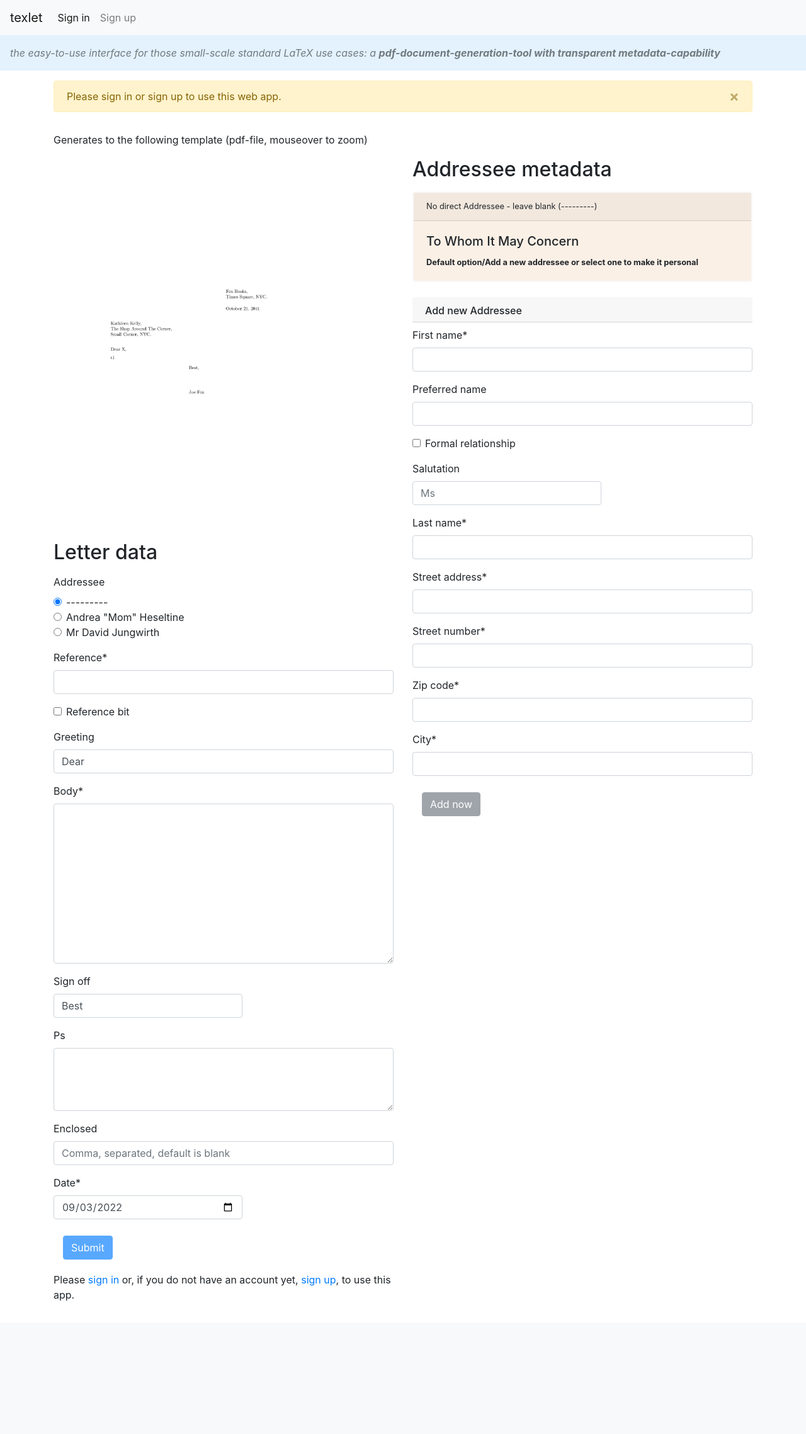
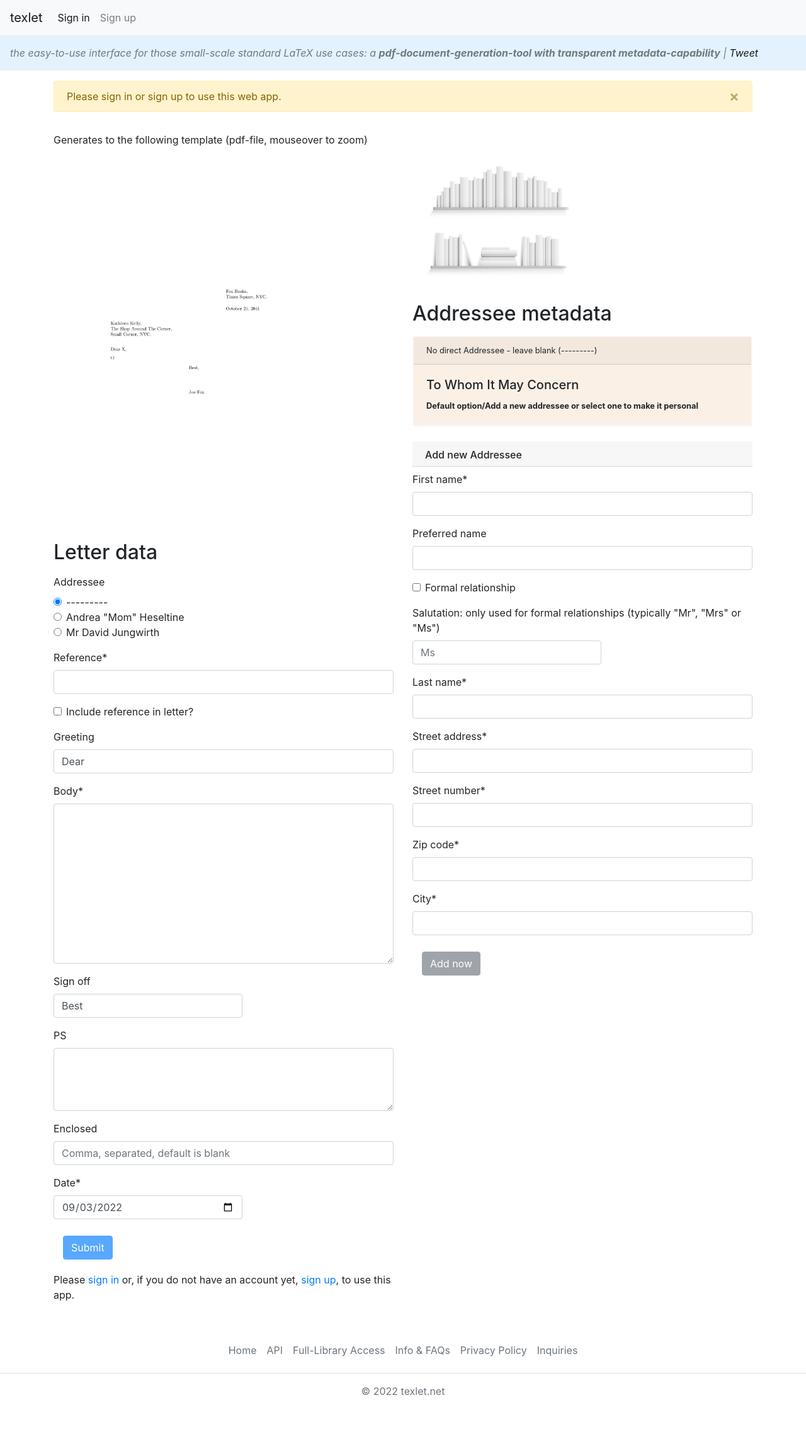
Before and after one commit to heseltime/texlet, a Django app: page /letter in a window 1280 px wide. Shown: the whole page at 63% size. Before the commit the page ends 2065 px from the top, so only its background shows below. Run offline with Django 3.2, Linux system fonts and the light colour scheme; data comes from the database, SQL or seed files in the repository; both versions use the stored data as it was after the commit; some libraries are stand-ins or nearby versions.

Commit message:
preppingwhitenoise

```diff
--- a/texapp/models.py
+++ b/texapp/models.py
@@ -65,7 +65,7 @@
     first_name = models.CharField(max_length=20)
     preferred_name = models.CharField(max_length=20, blank=True)
     formal_relationship = models.BooleanField()
-    salutation = models.CharField(max_length=50, blank=True)
+    salutation = models.CharField('Salutation: only used for formal relationships (typically "Mr", "Mrs" or "Ms")   ',max_length=50, blank=True)
     last_name = models.CharField(max_length=50)
     street_address = models.CharField(max_length=50)
     street_number = models.IntegerField()
@@ -128,11 +128,11 @@
     addressee = models.ForeignKey(ProfileAddressee, on_delete=models.CASCADE, blank=True, null=True, default='')
 
     reference = models.CharField(max_length=100)
-    reference_bit = models.BooleanField()
+    reference_bit = models.BooleanField('Include reference in letter?')
     greeting = models.CharField(max_length=50, blank=True, default='Dear')
     body = models.CharField(max_length=1000)
     sign_off = models.CharField(max_length=50, blank=True, default='Best')
-    ps = models.CharField(max_length=250, blank=True, default='')
+    ps = models.CharField('PS',max_length=250, blank=True, default='')
     enclosed = models.CharField(max_length=100, blank=True, default='')
     date = models.DateField(default=datetime.date.today)
 
@@ -158,6 +158,7 @@
             }),
             'reference_bit': CheckboxInput(attrs={
                 'class': 'form-check',
+                'title': 'Include in letter?',
             }),
             'salutation': TextInput(attrs={
                 'placeholder': 'Dear ',
@@ -175,6 +176,7 @@
             }),
             'ps': Textarea(attrs={
                 'placeholder': '',
+                'title': 'PS',
                 'style': 'height: 100px;',
                 'class': 'form-control'
             }),
--- a/texlet/settings.py
+++ b/texlet/settings.py
@@ -41,6 +41,7 @@
     'texapp',
     # 3rd pary
     'crispy_forms',
+    'fontawesomefree',
 ]
 
 # 3rd pary required co-definitions
@@ -146,6 +147,8 @@
     #BASE_DIR / "texlet/boot", # in static
 ]
 
+# --- prepping whitenoise
+
 # Default primary key field type
 # https://docs.djangoproject.com/en/3.2/ref/settings/#default-auto-field
 
--- a/texlet/templates/base.html
+++ b/texlet/templates/base.html
@@ -13,6 +13,8 @@
 
     <script src="{% static 'texlet/js/main.js' %}"></script>
     <script src="{% static 'texlet/js/jquery.magnify.js' %}"></script>
+
+    <script src="{% static 'fontawesomefree/js/all.min.js' %}"></script>
 
 </head>
 
@@ -53,7 +55,7 @@
 
 <nav class="navbar navbar-light" style="background-color: #e3f2fd;">
     <span class="navbar-text">
-        <i>the easy-to-use interface for those small-scale standard LaTeX use cases: a <b>pdf-document-generation-tool with transparent metadata-capability</b></i>
+        <i>the easy-to-use interface for those small-scale standard LaTeX use cases: a <b>pdf-document-generation-tool with transparent metadata-capability</b> | <a href="#" alt="Tweet this">Tweet <i class="fa-brands fa-twitter"></i></a> </i>
     </span>
 </nav>
 
@@ -75,4 +77,16 @@
 {% block content %}
 {% endblock %}
 
+<footer class="py-3 my-4">
+    <ul class="nav justify-content-center border-bottom pb-3 mb-3">
+        <li class="nav-item"><a href="/" class="nav-link px-2 text-muted">Home</a></li>
+        <li class="nav-item"><a href="/texapp/api" class="nav-link px-2 text-muted">API</a></li>
+        <li class="nav-item"><a href="/texpay" class="nav-link px-2 text-muted">Full-Library Access</a></li>
+        <li class="nav-item"><a href="/texapp/faqs" class="nav-link px-2 text-muted">Info &amp; FAQs</a></li>
+        <li class="nav-item"><a href="/texapp/privacy" class="nav-link px-2 text-muted">Privacy Policy</a></li>
+        <li class="nav-item"><a href="/texapp/contact" class="nav-link px-2 text-muted">Inquiries</a></li>
+    </ul>
+    <p class="text-center text-muted">© {% now "Y" %} texlet.net</p>
+</footer>
+
 </body>
--- a/texlet/templates/letter.html
+++ b/texlet/templates/letter.html
@@ -7,18 +7,18 @@
 {% block content %}
 
 <div class="container py-0">
-    <!--<h2>Letter data</h2>-->
-    <p>Generates to the following template (pdf-file, mouseover to zoom)</p>
+    <!--<h2>Letter </h2>-->
 
     <form action="" method="post">
         <div class="row">
             <div class="col-md">
+                <p><i class="fa-solid fa-magnifying-glass"></i> Generates to the following template (pdf-file, mouseover to zoom)</p>
                 <img
                     src="{% static 'texapp/preview/letter.jpg' %}"
                     data-magnify-src="{% static 'texapp/preview/letter.jpg' %}"
                     alt="Preview sample" width="430px" height="608px"
                 />
-            <h2 class="mb-3">Letter data</h2>
+            <h2 class="mb-3"><i class="fa-solid fa-envelope"></i> Letter data</h2>
             <form action="" method="post">
                 {% csrf_token %}
 
@@ -52,7 +52,7 @@
             </form>
 
             <div class="col-sm">
-
+                <a href="/texpay" alt="Get Texlet-Library Access Now"><img src="{% static 'texlet\img\shelf.jpg' %}" alt="Get Texlet-Library Access Now" width="280" /></a>
                 <!-- secondary form here -->
                 <h2 class="mb-3">Addressee metadata</h2>
                 <label for="id_addressee_0" class="tester">
```
Also changed, not shown: requirements.txt (added, +33 -0 lines), db.sqlite3, texlet/static/texlet/img/shelf.jpg (added), 2 other files.
